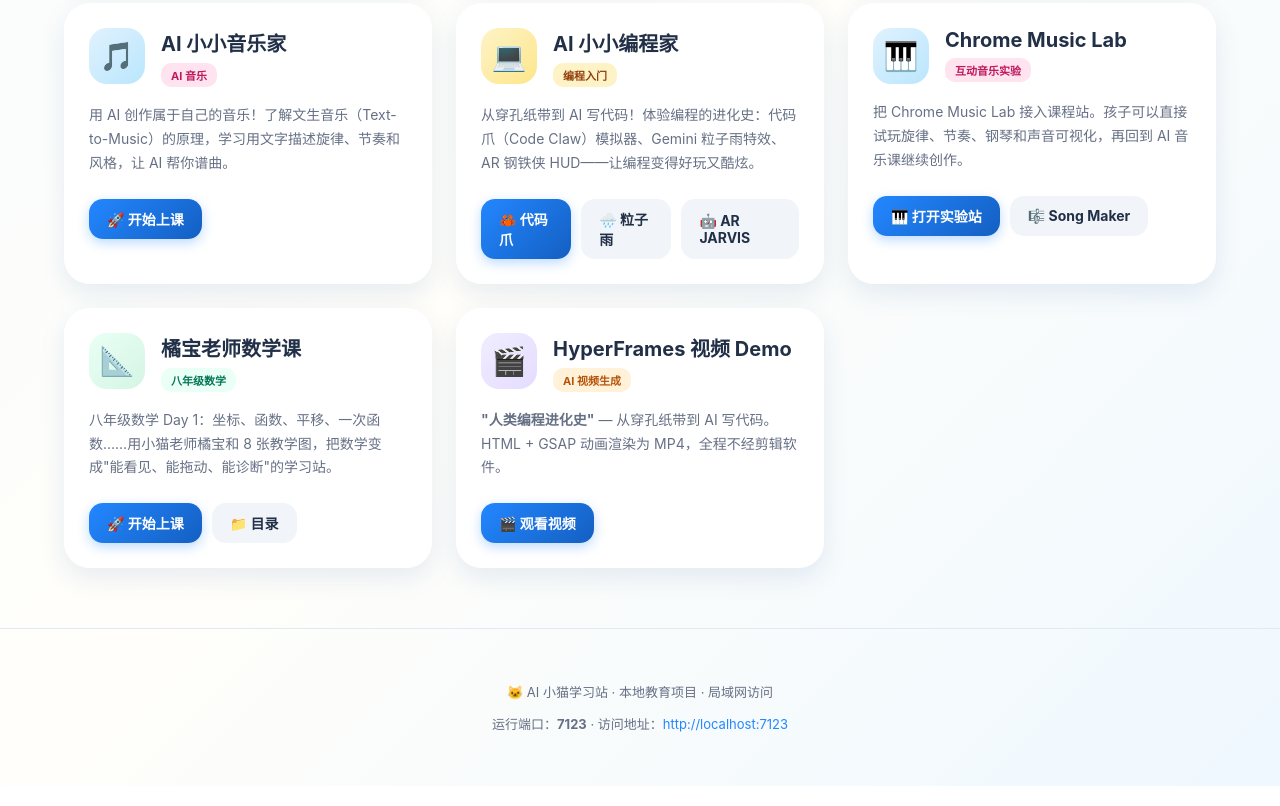
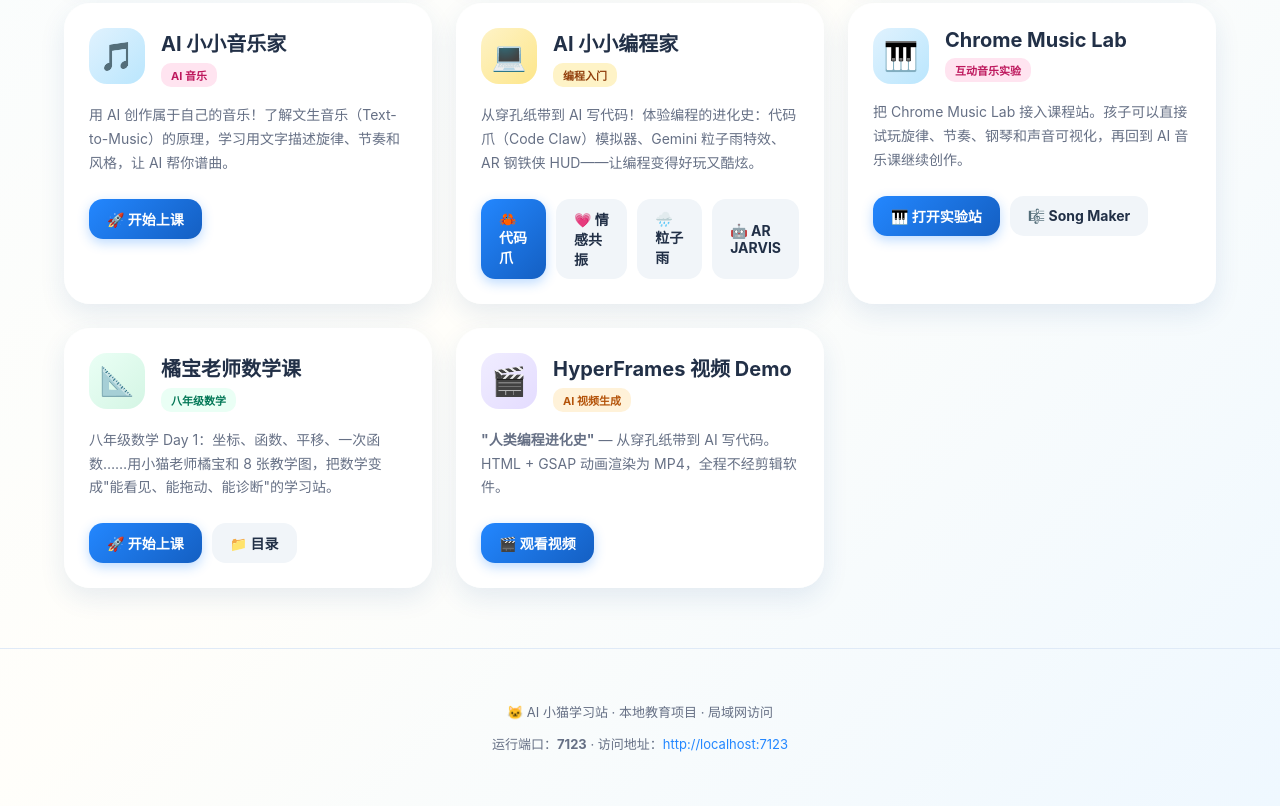
Before and after one commit to flyingcloud-code/edu-web, a website: page index.html in a window 1280 px wide. Shown: the part 809-1615 px from the top of the page. Drawn offline with Linux system fonts and the light colour scheme; no server answers.

Commit message:
fix: add missing 'code_feeling' (情感共振) button to AI 编程 card

```diff
--- a/index.html
+++ b/index.html
@@ -347,6 +347,7 @@
       </div>
       <div class="card-footer">
         <a class="btn btn-primary" href="./4_ai_programing/code_claw.html">🦀 代码爪</a>
+        <a class="btn btn-ghost" href="./4_ai_programing/code_feeling.html">💗 情感共振</a>
         <a class="btn btn-ghost" href="./4_ai_programing/gemini-rain.html">🌧️ 粒子雨</a>
         <a class="btn btn-ghost" href="./4_ai_programing/ar_jarvis_hud.html">🤖 AR JARVIS</a>
       </div>
```
